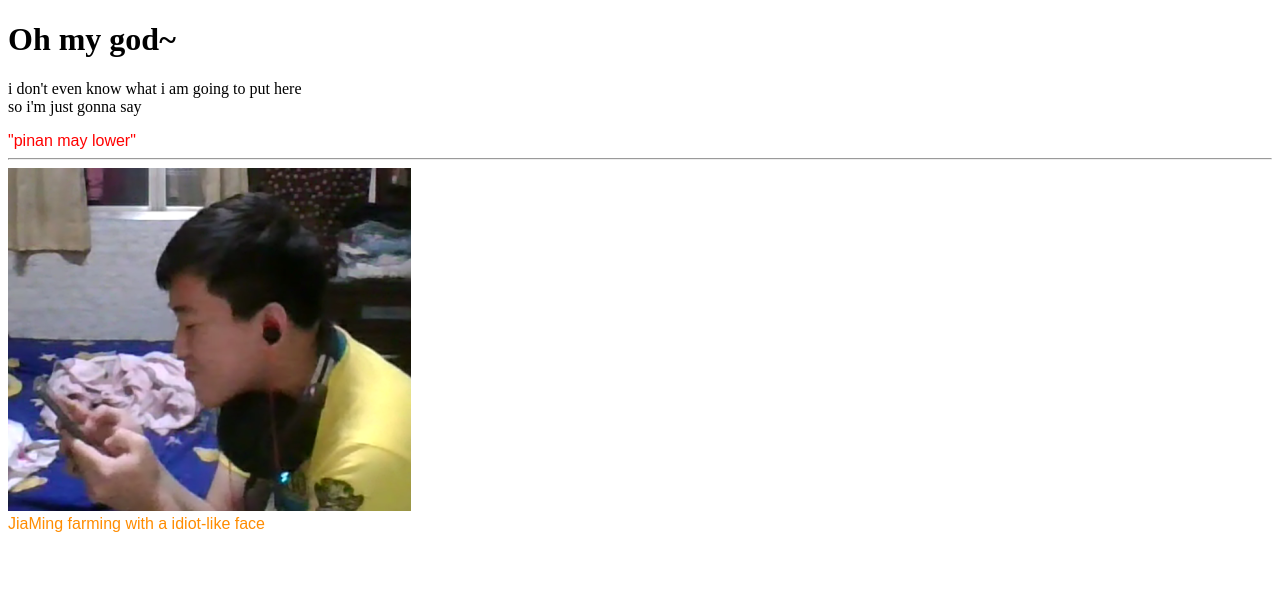
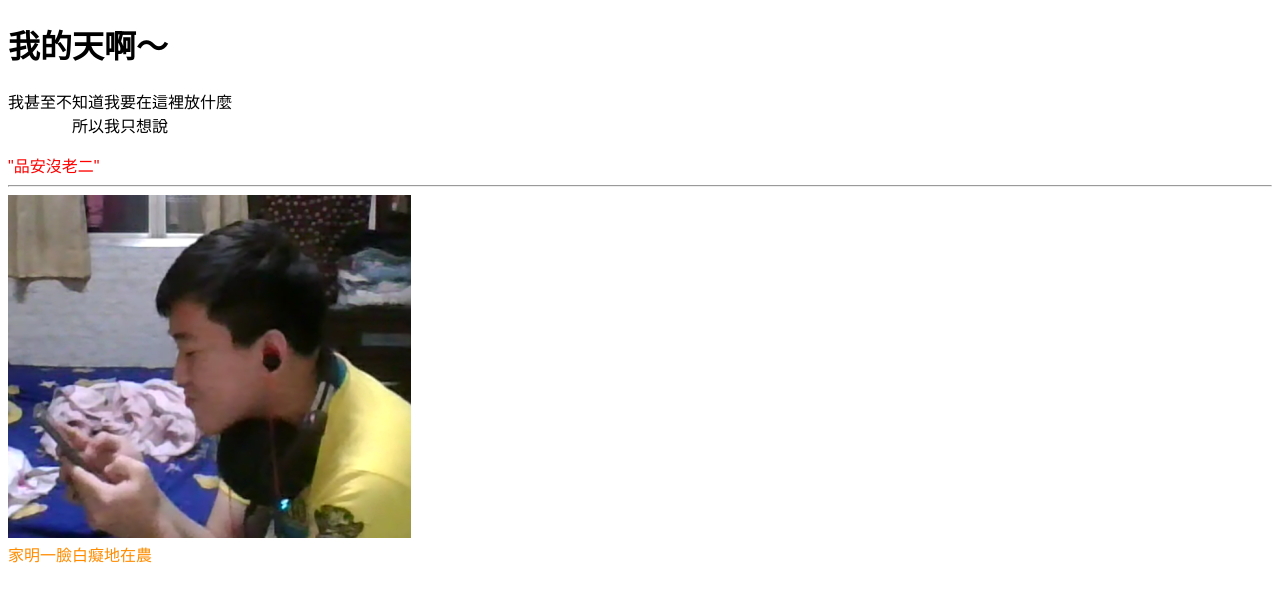
Before and after one commit to Mushi0928/Mushi0928.github.io, a plain HTML site: page index.html in a window 1280 px wide. Drawn offline with Linux system fonts and the light colour scheme.

Commit message:
1.2 with chinese

```diff
--- a/index.html
+++ b/index.html
@@ -4,18 +4,18 @@
         <title>據說是網站標題的部分</title>
     </head>
     <body>
-        <h1>Oh my god~</h1>
+        <h1>我的天啊〜</h1>
         <div>
             <p style = "font-size: 25">
-                i don't even know what i am going to put here<br />
-                so i'm just gonna say
+                我甚至不知道我要在這裡放什麼<br />
+                所以我只想說
             </p>
-            <span style="color : red;font-family: sans-serif;">"pinan may lower"</span><br />
+            <span style="color : red;font-family: sans-serif;">"品安沒老二"</span><br />
         </div>
         <hr /><!-- 分隔線 -->
         <div>
-            <img src = "images/jiaming.png"><br />
-            <span style = "font-family:fantasy;color: darkorange;">JiaMing farming with a idiot-like face</span>
+            <img src = "/images/jiaming.png"><br />
+            <span style = "font-family:fantasy;color: darkorange;">家明一臉白癡地在農</span>
         </div>
     </body>
 
```
